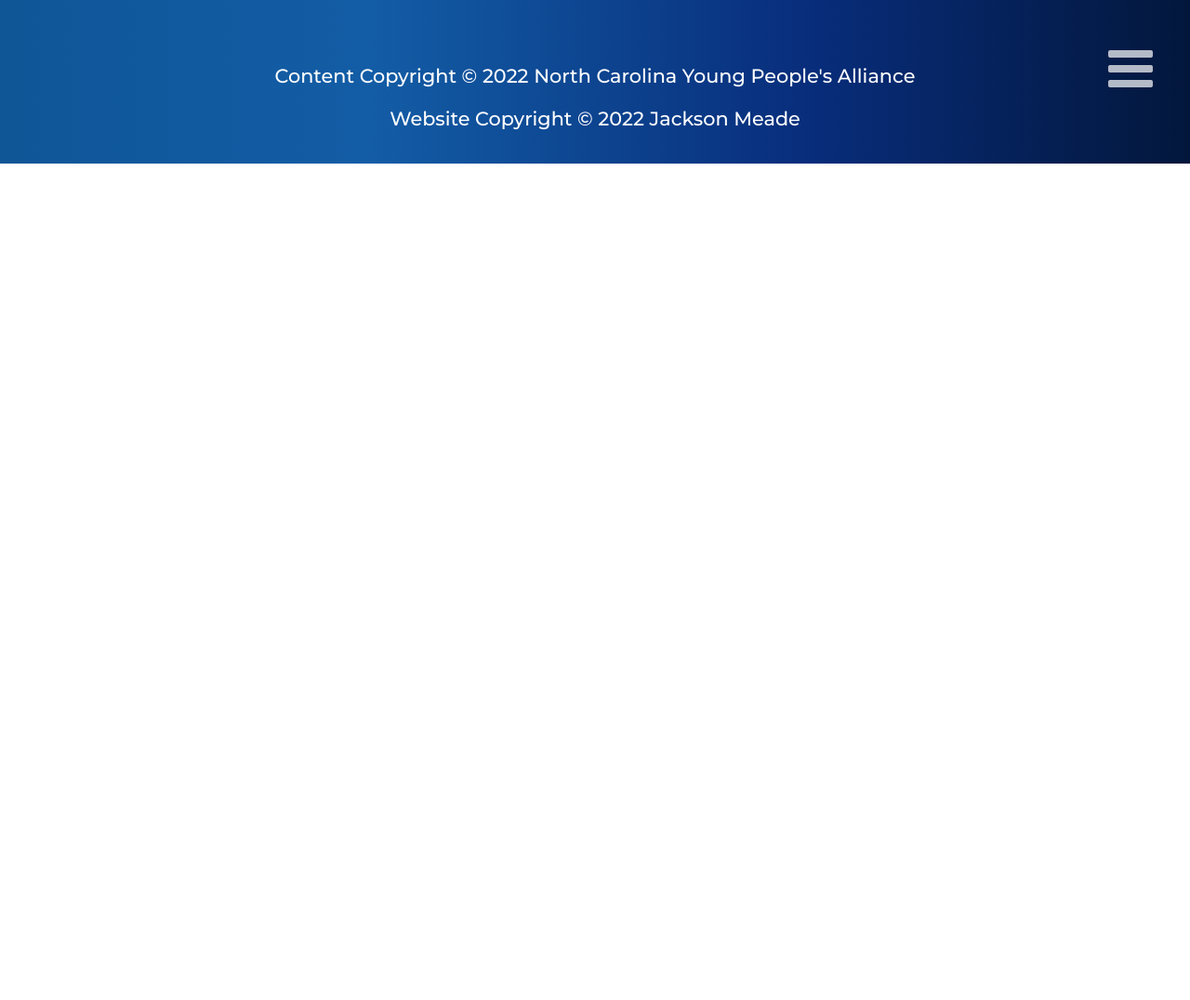
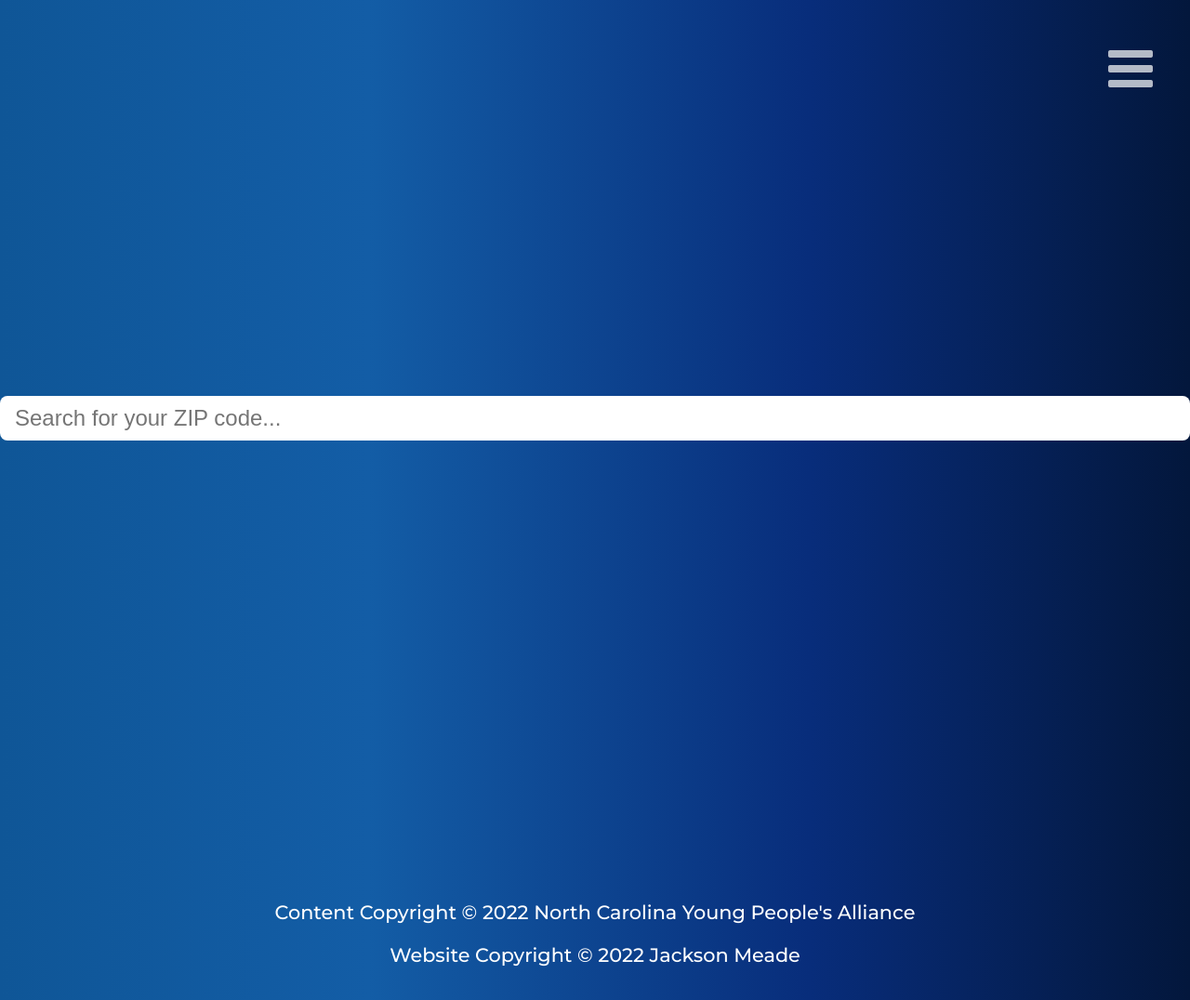
Before and after one commit to JacksonMeade/ncypa, a Jekyll site: the page built from checkmyvote.html, in a window 1280 px wide. Shown: the whole page at 93% size. Built offline with Jekyll 4.4.1, drawn with Linux system fonts in a browser that asks for light colours; nearby versions of some CDN libraries; before the commit the page ends 900 px from its top, so only the background shows below that.

Commit message:
these changes will be the death of me

```diff
--- a/assets/css/addons/checkmyvote.css
+++ b/assets/css/addons/checkmyvote.css
@@ -0,0 +1,17 @@
+#search-header {
+    align-items: center;
+    justify-content: center;
+}
+
+#search-header input {
+    width: 100%;
+    height: 3rem;
+    border: none;
+    border-radius: 0.5rem;
+    background: #fff;
+    padding: 0 1rem;
+    font-size: 1.5rem;
+    font-weight: 300;
+    color: #000;
+    outline: none;
+}
--- a/assets/css/theme.css
+++ b/assets/css/theme.css
@@ -108,7 +108,7 @@
     min-height: 25vh;
 }
 
-.jumbotron, .minitron, .footer {
+.jumbotron, .minitron, .footer, .full-height {
     color: white;
     background: rgb(15,86,151);
     background: linear-gradient(180deg, rgba(15,86,151,1) 0%, rgba(19,93,166,1) 31%, rgba(8,45,123,1) 68%, rgba(3,23,60,1) 100%);
@@ -241,7 +241,7 @@
     background: white;
 }
 
-    .jumbotron, .minitron, .footer {
+    .jumbotron, .minitron, .footer, .full-height {
         background: rgb(15,86,151);
         background: linear-gradient(90deg, rgba(15,86,151,1) 0%, rgba(19,93,166,1) 31%, rgba(8,45,123,1) 68%, rgba(3,23,60,1) 100%);
     }
@@ -345,3 +345,8 @@
     background: linear-gradient(326deg, rgba(191,5,9,1) 0%, rgba(27,91,164,1) 100%);
     filter: progid:DXImageTransform.Microsoft.gradient(startColorstr="#bf0509",endColorstr="#1b5ba4",GradientType=1);
 }
+
+.full-height {
+    height: 100vh;
+    transition: height 0.3s ease;
+}
--- a/checkmyvote.html
+++ b/checkmyvote.html
@@ -11,7 +11,7 @@
 ---
 
 <section>
-    <div id="search-header">
-
+    <div id="search-header" class="full-height row">
+        <input type="text" id="search-input" placeholder="Search for your ZIP code...">
     </div>
 </section>
```
